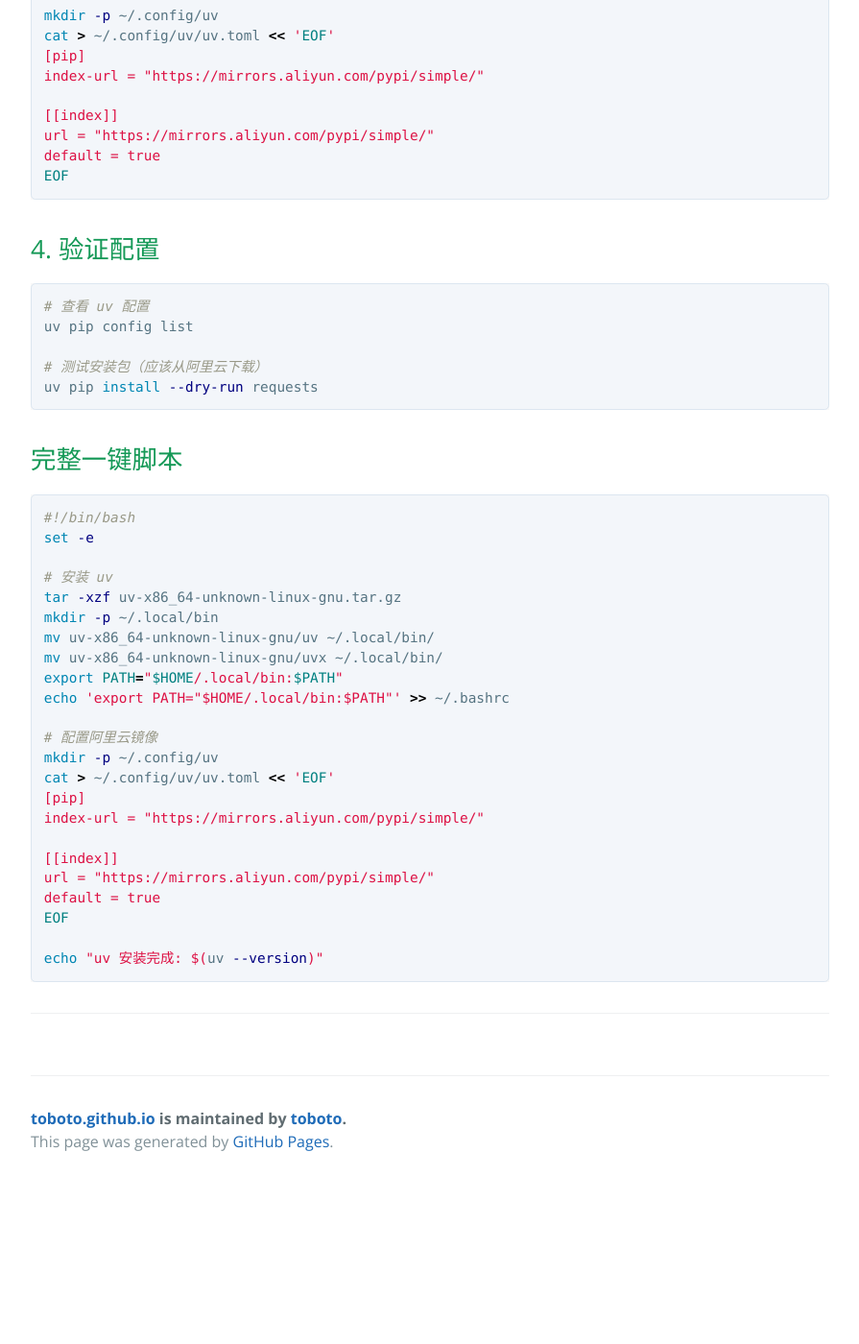
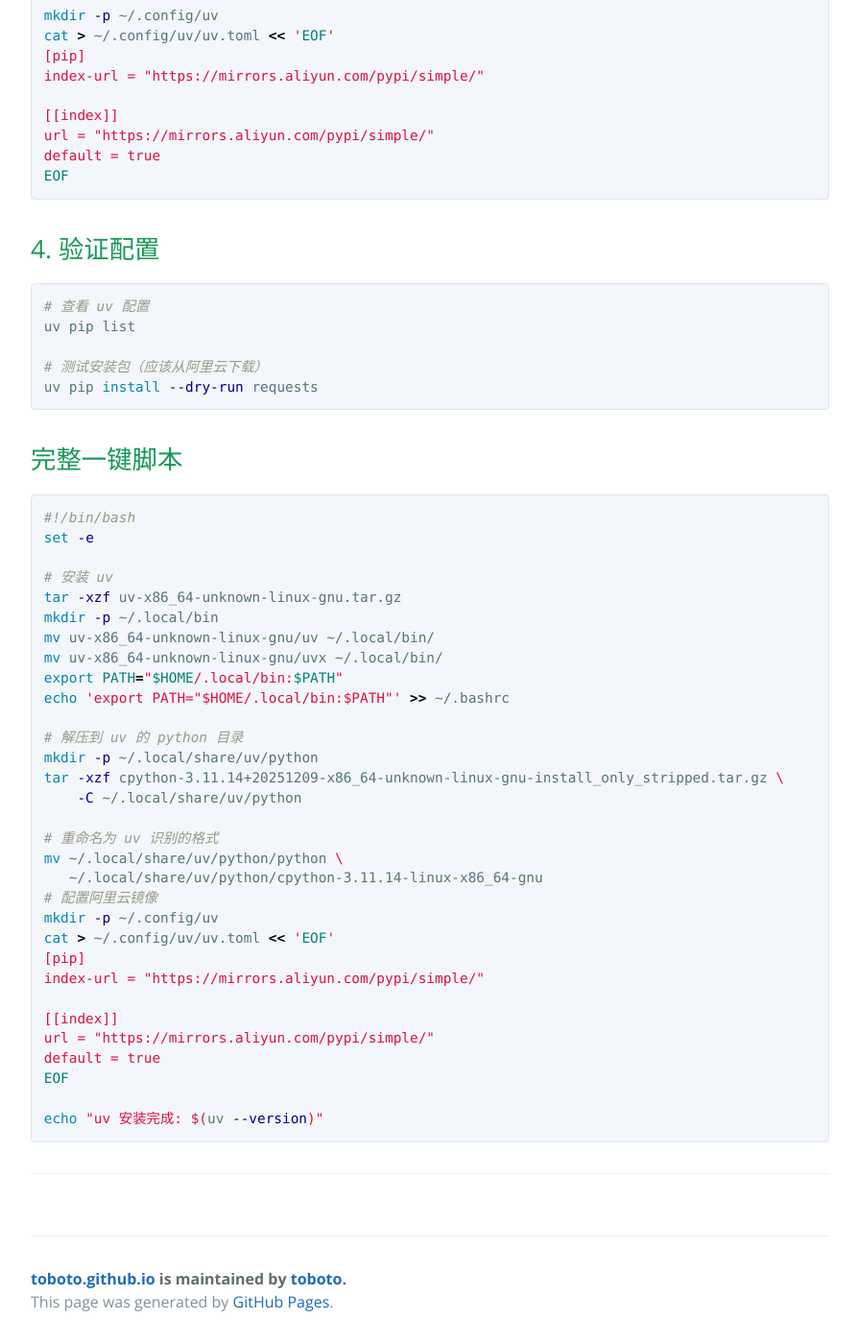
Before and after one commit to toboto/toboto.github.io, a Jekyll site: the page built from _posts/2026-01-14-Ubuntu-Server手动安装uv并配置镜像.md, in a window 1280 px wide and 1400 px high, scrolled down 1375 px. Shown: the whole window at 96% size, without its empty margins (192-1087 px from the left). Built offline with Jekyll 4.4.1, drawn with Linux system fonts in a browser that asks for light colours; comment, search, counter and statistics services are not loaded; before the commit the page ends 2608 px from its top, so only the background shows below that.

Commit message:
fix: fix missing cpython part in shell script

````diff
--- a/_posts/2026-01-14-Ubuntu-Server手动安装uv并配置镜像.md
+++ b/_posts/2026-01-14-Ubuntu-Server手动安装uv并配置镜像.md
@@ -68,7 +68,7 @@ EOF
 
 ```bash
 # 查看 uv 配置
-uv pip config list
+uv pip list
 
 # 测试安装包（应该从阿里云下载）
 uv pip install --dry-run requests
@@ -88,6 +88,14 @@ mv uv-x86_64-unknown-linux-gnu/uvx ~/.local/bin/
 export PATH="$HOME/.local/bin:$PATH"
 echo 'export PATH="$HOME/.local/bin:$PATH"' >> ~/.bashrc
 
+# 解压到 uv 的 python 目录
+mkdir -p ~/.local/share/uv/python
+tar -xzf cpython-3.11.14+20251209-x86_64-unknown-linux-gnu-install_only_stripped.tar.gz \
+    -C ~/.local/share/uv/python
+
+# 重命名为 uv 识别的格式
+mv ~/.local/share/uv/python/python \
+   ~/.local/share/uv/python/cpython-3.11.14-linux-x86_64-gnu
 # 配置阿里云镜像
 mkdir -p ~/.config/uv
 cat > ~/.config/uv/uv.toml << 'EOF'
````
